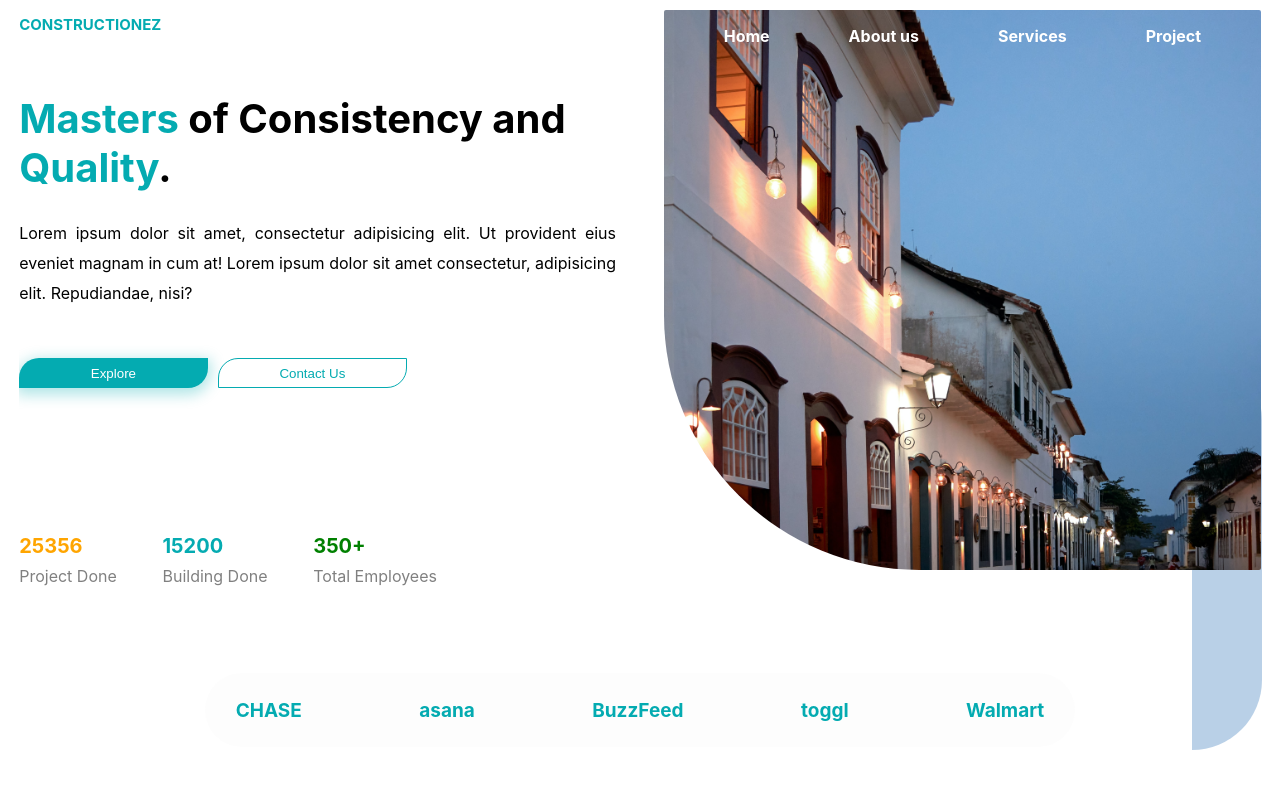
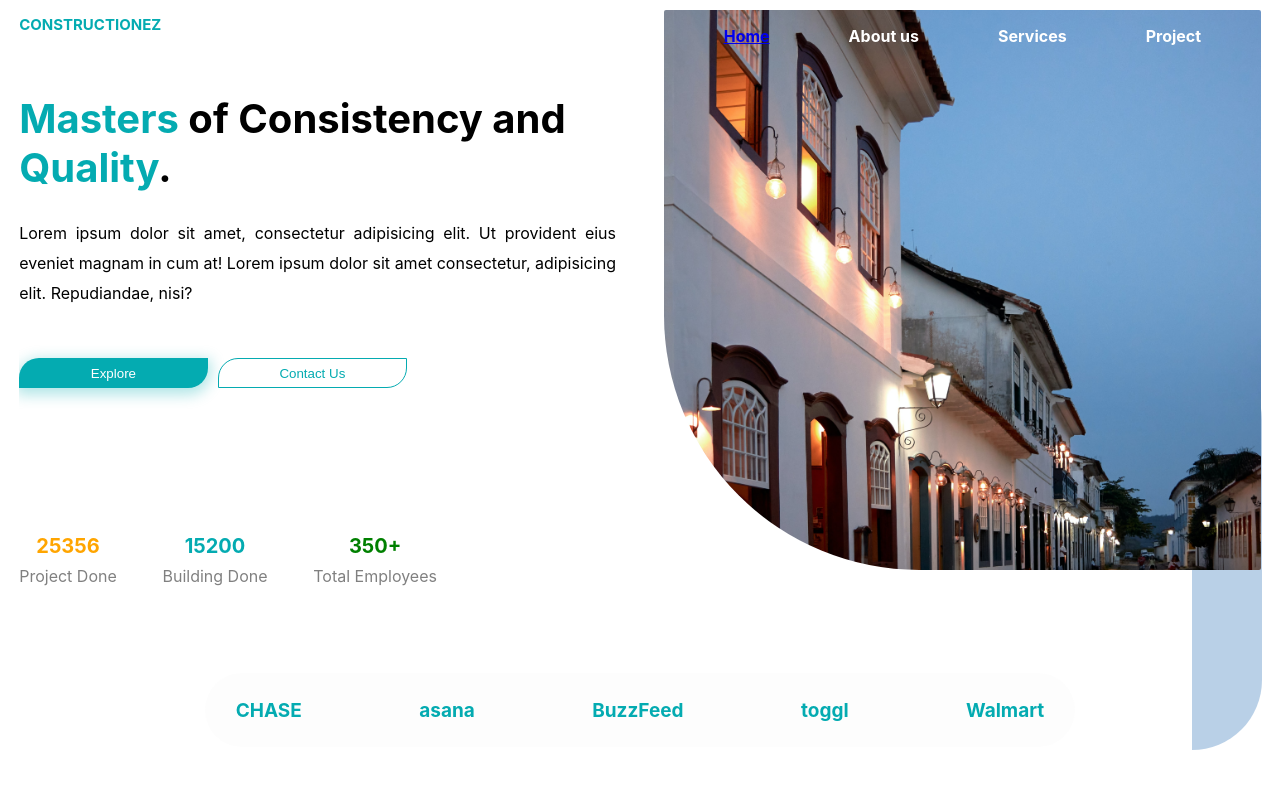
Before and after one commit to Tiana-droid/Constructionez, a React (Create React App) app: page / in a window 1280 px wide. Shown: the top 788 px of the page. Built offline with nearby package versions, Linux system fonts and the light colour scheme.

Commit message:
Broke Head Component into smaller ones.

```diff
--- a/package.json
+++ b/package.json
@@ -9,6 +9,7 @@
     "react": "^18.2.0",
     "react-dom": "^18.2.0",
     "react-icons": "^4.7.1",
+    "react-router-dom": "^6.6.1",
     "react-scripts": "5.0.1",
     "styled-components": "^5.3.6",
     "web-vitals": "^2.1.4"
--- a/src/App.js
+++ b/src/App.js
@@ -1,6 +1,7 @@
 import styled from 'styled-components';
 import './App.css';
-import Head from './components/Head'
+import Home from './views/Home';
+import {Routes, Route } from "react-router-dom";
 
 const Container = styled.div`
   width: 97%;
@@ -14,7 +15,9 @@ function App() {
   return (
     <>
     <Container>
-      <Head/>
+      <Routes>
+        <Route path='/' element={<Home/>}/>
+      </Routes>
     </Container>
     </>
   );
--- a/src/components/Button.jsx
+++ b/src/components/Button.jsx
@@ -11,6 +11,10 @@ const Btn = styled.button`
   color: white;
   border-radius: 20px 0 20px 0;
   box-shadow: 0px 4px 14px 3px rgba(4, 171, 177, 0.3);
+
+  &:hover {
+    background-color: black;
+  }
 `;
 //END OF STYLESHEET
 
--- /dev/null
+++ b/src/components/Counter.jsx
@@ -0,0 +1,87 @@
+import {React, useEffect, useState} from 'react'
+import styled from 'styled-components';
+
+const CounterCss = styled.div`
+  width: 70%;
+  display: flex;
+  // margin: auto;
+  gap: 1em;
+  justify-content: space-between;
+  align-items: center;
+  margin-top: 20%;
+  flex-wrap: wrap;
+
+  & h4 {
+    margin-block-end: 8px;
+    font-size: 20px;
+    text-align: center;
+  }
+
+  & span {
+    color: grey;
+  }
+`;
+
+const Counter = () => {
+    const [pCounter, setCounter] = useState(24000)
+
+useEffect(() => {
+  if (pCounter > 0 && pCounter <= 25355) {
+    const interval = setInterval(() => {
+      setCounter((pCounter) => pCounter + 1);
+    }, 1)
+    return () => {
+      clearInterval(interval)
+    };
+  }
+
+}, [pCounter])
+
+const [bCounter, setBCounter] = useState(14000)
+
+useEffect(() => {
+  if (bCounter > 0 && bCounter <= 15199) {
+    const interval = setInterval(() => {
+      setBCounter((bCounter) => bCounter + 1);
+    }, 1)
+    return () => {
+      clearInterval(interval)
+    };
+  }
+
+}, [bCounter])
+
+const [eCounter, setECounter] = useState(0)
+
+useEffect(() => {
+  if (eCounter >= 0 && eCounter <= 349) {
+    const interval = setInterval(() => {
+      setECounter((eCounter) => eCounter + 1);
+    }, 10)
+    return () => {
+      clearInterval(interval)
+    };
+  }
+
+}, [eCounter])
+  return (
+    <>
+    <CounterCss>
+                <div className="project-done">
+                  <h4 style={{ color: "orange" }}>{pCounter}</h4>
+                  <span>Project Done</span>
+                </div>
+                <div className="building-done">
+                  <h4 style={{ color: "rgba(4, 171, 177, 1)" }}>{bCounter}</h4>
+                  <span>Building Done</span>
+                </div>
+                <div className="total">
+                  <h4 style={{ color: "green" }}>{eCounter}+</h4>
+                  <span>Total Employees</span>
+                </div>
+              </CounterCss>
+    </>
+  )
+}
+
+export default Counter
--- a/src/components/Head.jsx
+++ b/src/components/Head.jsx
@@ -1,8 +1,8 @@
-import {React, useEffect, useState} from "react";
+import React from "react";
 import styled from "styled-components";
 import Button from "./Button";
-import { Img } from "../assets/index.js";
-import {BiMenuAltRight} from 'react-icons/bi'
+import Counter from "./Counter";
+import Nav from "./Nav";
 
 //STYLESHEET
 const Header = styled.div`
@@ -48,57 +48,6 @@ const NavBar = styled.div`
     margin-top: 50px;
   }
 
-  & nav {
-    background-image: url(${Img});
-    border-radius: 2px 2px 2px 255px;
-    height: 70vh;
-    width: 100%;
-    color: white;
-    background-position: center;
-    background-size: cover;
-    display: flex;
-    flex-direction: column;
-    align-items: center;
-    flex-wrap: wrap;
-    gap: 1em;
-    margin-top: 10px;
-
-    & .menu {
-      display: none;
-
-      @media (max-width: 685px) {
-        display: block;
-        font-weight: 500;
-        font-size: 27px;
-        position: absolute;
-        top: 1%;
-        color: black;
-        right: 6%;
-      }
-    }
-
-
-    & ul {
-      width: 80%;
-      display: flex;
-      flex-direction: row;
-      flex-wrap: wrap;
-      list-style-type: none;
-      justify-content: space-between;
-      align-items: center;
-      padding-inline-start: 0px;
-      font-weight: 700;
-
-      @media (max-width: 685px) {
-        display: none;
-        font-weight: 500;
-      }
-      @media (max-width: 830px) {
-        width: 96%;
-        margin: 15px auto 0px auto;
-      }
-    }
-  }
   & .back {
     width: 70px;
     height: 50vh;
@@ -124,26 +73,13 @@ const Butn = styled.button`
   border: 1px solid rgba(4, 171, 177, 1);
   border-radius: 20px 0 20px 0;
   background-color: white;
-`;
-const Counter = styled.div`
-  width: 70%;
-  display: flex;
-  // margin: auto;
-  gap: 1em;
-  justify-content: space-between;
-  align-items: center;
-  margin-top: 20%;
-  flex-wrap: wrap;
 
-  & h4 {
-    margin-block-end: 8px;
-    font-size: 20px;
-  }
-
-  & span {
-    color: grey;
+  &:hover {
+    border: 1px solid black;
+    color: black;
   }
 `;
+
 const Buzz = styled.div`
   width: 100%;
   gap: 3em;
@@ -172,47 +108,7 @@ const Buzz = styled.div`
 //END OF STYLESHEET
 
 const Head = () => {
-const [pCounter, setCounter] = useState(24000)
 
-useEffect(() => {
-  if (pCounter > 0 && pCounter <= 25355) {
-    const interval = setInterval(() => {
-      setCounter((pCounter) => pCounter + 1);
-    }, 1)
-    return () => {
-      clearInterval(interval)
-    };
-  }
-
-}, [pCounter])
-
-const [bCounter, setBCounter] = useState(14000)
-
-useEffect(() => {
-  if (bCounter > 0 && bCounter <= 15199) {
-    const interval = setInterval(() => {
-      setBCounter((bCounter) => bCounter + 1);
-    }, 1)
-    return () => {
-      clearInterval(interval)
-    };
-  }
-
-}, [bCounter])
-
-const [eCounter, setECounter] = useState(0)
-
-useEffect(() => {
-  if (eCounter >= 0 && eCounter <= 349) {
-    const interval = setInterval(() => {
-      setECounter((eCounter) => eCounter + 1);
-    }, 10)
-    return () => {
-      clearInterval(interval)
-    };
-  }
-
-}, [eCounter])
 
   return (
     <>
@@ -233,32 +129,10 @@ useEffect(() => {
                 <Button />
                 <Butn>Contact Us</Butn>
               </div>
-              <Counter>
-                <div className="project-done">
-                  <h4 style={{ color: "orange" }}>{pCounter}</h4>
-                  <span>Project Done</span>
-                </div>
-                <div className="building-done">
-                  <h4 style={{ color: "rgba(4, 171, 177, 1)" }}>{bCounter}</h4>
-                  <span>Building Done</span>
-                </div>
-                <div className="total">
-                  <h4 style={{ color: "green" }}>{eCounter}+</h4>
-                  <span>Total Employees</span>
-                </div>
-              </Counter>
-
+              <Counter/>
             </div>
           </div>
-          <nav>
-            <BiMenuAltRight className="menu"/>
-            <ul>
-              <li>Home</li>
-              <li>About us</li>
-              <li>Services</li>
-              <li>Project</li>
-            </ul>
-          </nav>
+          <Nav/>
         </NavBar>
           <Buzz>
                 <h4>CHASE</h4>
--- /dev/null
+++ b/src/components/Nav.jsx
@@ -0,0 +1,77 @@
+import React from "react";
+import { Link } from "react-router-dom";
+import styled from "styled-components";
+import { Img } from "../assets/index.js";
+import {BiMenuAltRight} from 'react-icons/bi'
+
+const Navs = styled.nav`
+background-image: url(${Img});
+border-radius: 2px 2px 2px 255px;
+height: 70vh;
+width: 100%;
+color: white;
+background-position: center;
+background-size: cover;
+display: flex;
+flex-direction: column;
+align-items: center;
+flex-wrap: wrap;
+gap: 1em;
+margin-top: 10px;
+
+& .menu {
+  display: none;
+
+  @media (max-width: 685px) {
+    display: block;
+    font-weight: 500;
+    font-size: 27px;
+    position: absolute;
+    top: 1%;
+    color: black;
+    right: 6%;
+  }
+}
+
+
+& ul {
+  width: 80%;
+  display: flex;
+  flex-direction: row;
+  flex-wrap: wrap;
+  list-style-type: none;
+  justify-content: space-between;
+  align-items: center;
+  padding-inline-start: 0px;
+  font-weight: 700;
+
+  @media (max-width: 685px) {
+    display: none;
+    font-weight: 500;
+  }
+  @media (max-width: 830px) {
+    width: 96%;
+    margin: 15px auto 0px auto;
+  }
+}
+`
+
+const Nav = () => {
+  return (
+    <>
+      <Navs>
+        <BiMenuAltRight className="menu" />
+        <ul>
+          <li>
+            <Link to="Home">Home</Link>
+          </li>
+          <li>About us</li>
+          <li>Services</li>
+          <li>Project</li>
+        </ul>
+      </Navs>
+    </>
+  );
+};
+
+export default Nav;
--- a/src/index.js
+++ b/src/index.js
@@ -3,12 +3,13 @@ import ReactDOM from 'react-dom/client';
 import './index.css';
 import App from './App';
 import reportWebVitals from './reportWebVitals';
+import { BrowserRouter } from 'react-router-dom';
 
 const root = ReactDOM.createRoot(document.getElementById('root'));
 root.render(
-  <React.StrictMode>
+  <BrowserRouter>
     <App />
-  </React.StrictMode>
+  </BrowserRouter>
 );
 
 // If you want to start measuring performance in your app, pass a function
--- /dev/null
+++ b/src/views/Home.jsx
@@ -0,0 +1,12 @@
+import React from 'react'
+import Head from '../components/Head'
+
+const Home = () => {
+  return (
+    <>
+    <Head/>
+    </>
+  )
+}
+
+export default Home
```
Also changed, not shown: src/views/index.js (deleted), 1 other file (tests, documents, lock files or other folders).
